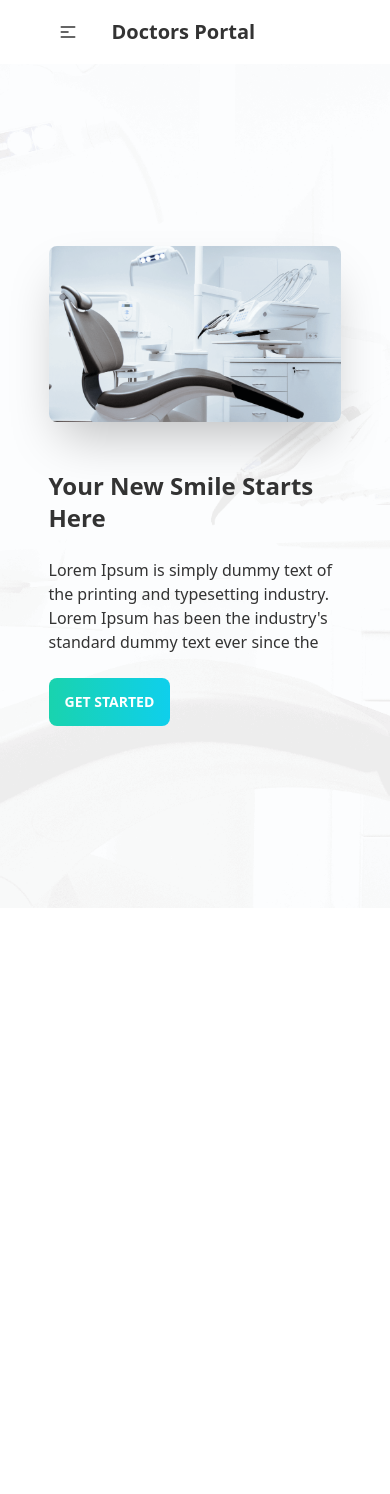
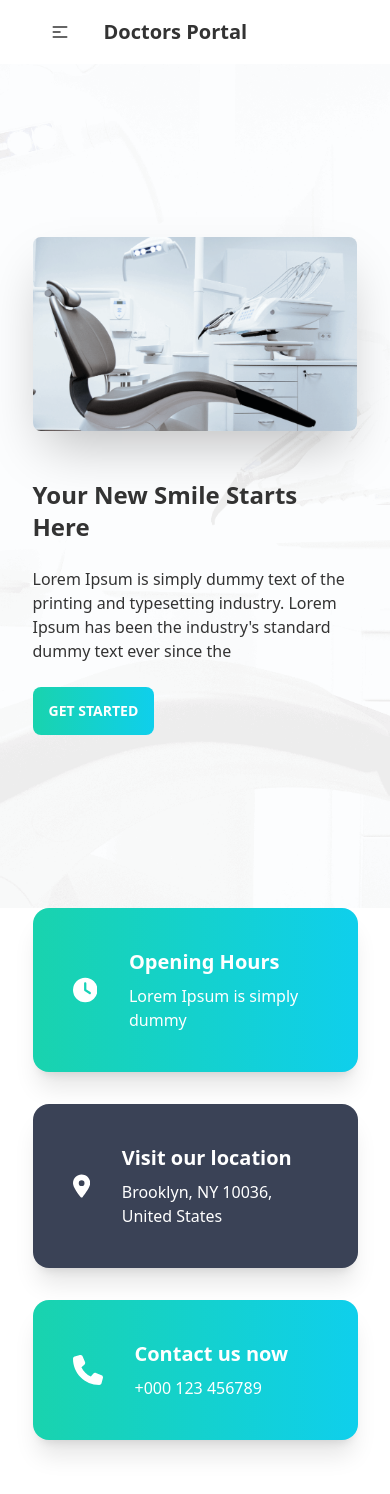
Before and after one commit to sabbirzzaman/doctors-portal-client, a React (Create React App) app: page / in a window 390 px wide. Shown: the top 1494 px of the page. Before the commit the page ends 908 px from the top, so only its background shows below. Built offline with nearby package versions, Linux system fonts and the light colour scheme.

Commit message:
info card added

```diff
--- a/package.json
+++ b/package.json
@@ -3,6 +3,9 @@
   "version": "0.1.0",
   "private": true,
   "dependencies": {
+    "@fortawesome/fontawesome-svg-core": "^6.1.1",
+    "@fortawesome/free-solid-svg-icons": "^6.1.1",
+    "@fortawesome/react-fontawesome": "^0.1.18",
     "@testing-library/jest-dom": "^5.16.4",
     "@testing-library/react": "^13.2.0",
     "@testing-library/user-event": "^13.5.0",
--- a/src/Pages/Home/Hero.js
+++ b/src/Pages/Home/Hero.js
@@ -6,14 +6,14 @@ import Button from '../common/button';
 const Hero = () => {
     return (
         <section style={{backgroundImage: `url(${bg})`}} className="hero min-h-screen">
-            <div className="max-w-[325px] sm:max-w-[568px] md:max-w-[768] lg:max-w-[1240px] hero-content flex-col justify-between gap-12 lg:flex-row-reverse">
+            <div className="max-w-[325px] sm:max-w-[568px] md:max-w-[768] lg:max-w-[1240px] hero-content flex-col justify-between gap-12 lg:flex-row-reverse p-0">
                 <img
                     src={chair}
                     className="lg:w-1/2 rounded-lg shadow-2xl"
                     alt="hero chair"
                 />
                 <div className="">
-                    <h1 className="text-2xl md:text-4xl font-bold">
+                    <h1 className="text-2xl md:text-4xl lg:text-5xl font-bold">
                         Your New Smile Starts Here
                     </h1>
                     <p className="py-6">
--- a/src/Pages/Home/Home.js
+++ b/src/Pages/Home/Home.js
@@ -1,10 +1,12 @@
 import React from 'react';
 import Hero from './Hero';
+import InfoCard from './InfoCards';
 
 const Home = () => {
     return (
         <div>
             <Hero></Hero>
+            <InfoCard></InfoCard>
         </div>
     );
 };
--- a/src/Pages/Home/InfoCard.js
+++ b/src/Pages/Home/InfoCard.js
@@ -1,9 +1,16 @@
+import { FontAwesomeIcon } from '@fortawesome/react-fontawesome';
 import React from 'react';
 
-const InfoCard = () => {
+const InfoCard = ({icon, title, info, bg}) => {
     return (
-        <div>
-
+        <div className={`card card-side bg-primary shadow-xl p-10 md:p-8 gap-8 ${bg}`}>
+            <figure>
+                <FontAwesomeIcon className='text-3xl md:text-3xl text-white' icon={icon}></FontAwesomeIcon>
+            </figure>
+            <div className="card-body p-0 text-white">
+                <h2 className="card-title">{title}</h2>
+                <p>{info}</p>
+            </div>
         </div>
     );
 };
--- /dev/null
+++ b/src/Pages/Home/InfoCards.js
@@ -0,0 +1,30 @@
+import React from 'react';
+import InfoCard from './InfoCard';
+import { faClock, faLocationDot, faPhone } from '@fortawesome/free-solid-svg-icons';
+
+const InfoCards = () => {
+    return (
+        <div className='max-w-[325px] sm:max-w-[568px] md:max-w-[768] lg:max-w-[1240px] mx-auto grid grid-cols-1 md:grid-cols-2 lg:grid-cols-3 gap-8 pb-20'>
+            <InfoCard
+                icon={faClock}
+                title={'Opening Hours'}
+                info={'Lorem Ipsum is simply dummy'}
+                bg={'bg-gradient-to-r from-secondary to-accent'}
+            ></InfoCard>
+            <InfoCard
+                icon={faLocationDot}
+                title={'Visit our location'}
+                info={'Brooklyn, NY 10036, United States'}
+                bg={'primary'}
+            ></InfoCard>
+            <InfoCard
+                icon={faPhone}
+                title={'Contact us now'}
+                info={'+000 123 456789'}
+                bg={'bg-gradient-to-r from-secondary to-accent'}
+            ></InfoCard>
+        </div>
+    );
+};
+
+export default InfoCards;
--- a/src/Pages/Shared/Header.js
+++ b/src/Pages/Shared/Header.js
@@ -11,7 +11,7 @@ const Header = () => {
         <li><Link to='/login'>Login</Link></li>
     </>
     return (
-        <div className="navbar mx-auto max-w-[325px] sm:max-w-[568px] md:max-w-[768] lg:max-w-[1240px]">
+        <div className="navbar mx-auto max-w-[325px] sm:max-w-[568px] md:max-w-[768] lg:max-w-[1240px] p-0">
             <div className="navbar-start">
                 <div className="dropdown">
                     <label tabIndex="0" className="btn btn-ghost lg:hidden">
```
Also changed, not shown: 1 other file (tests, documents, lock files or other folders).
